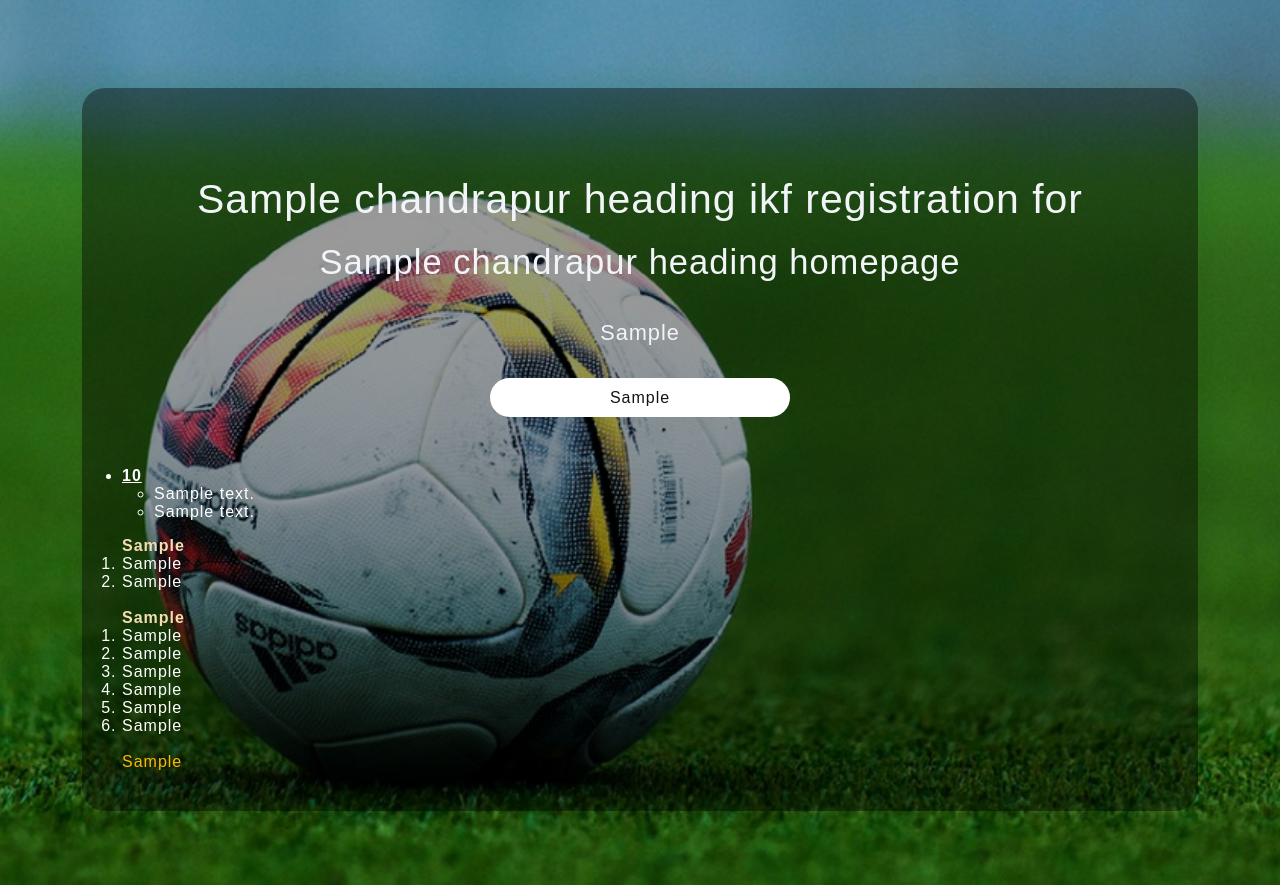
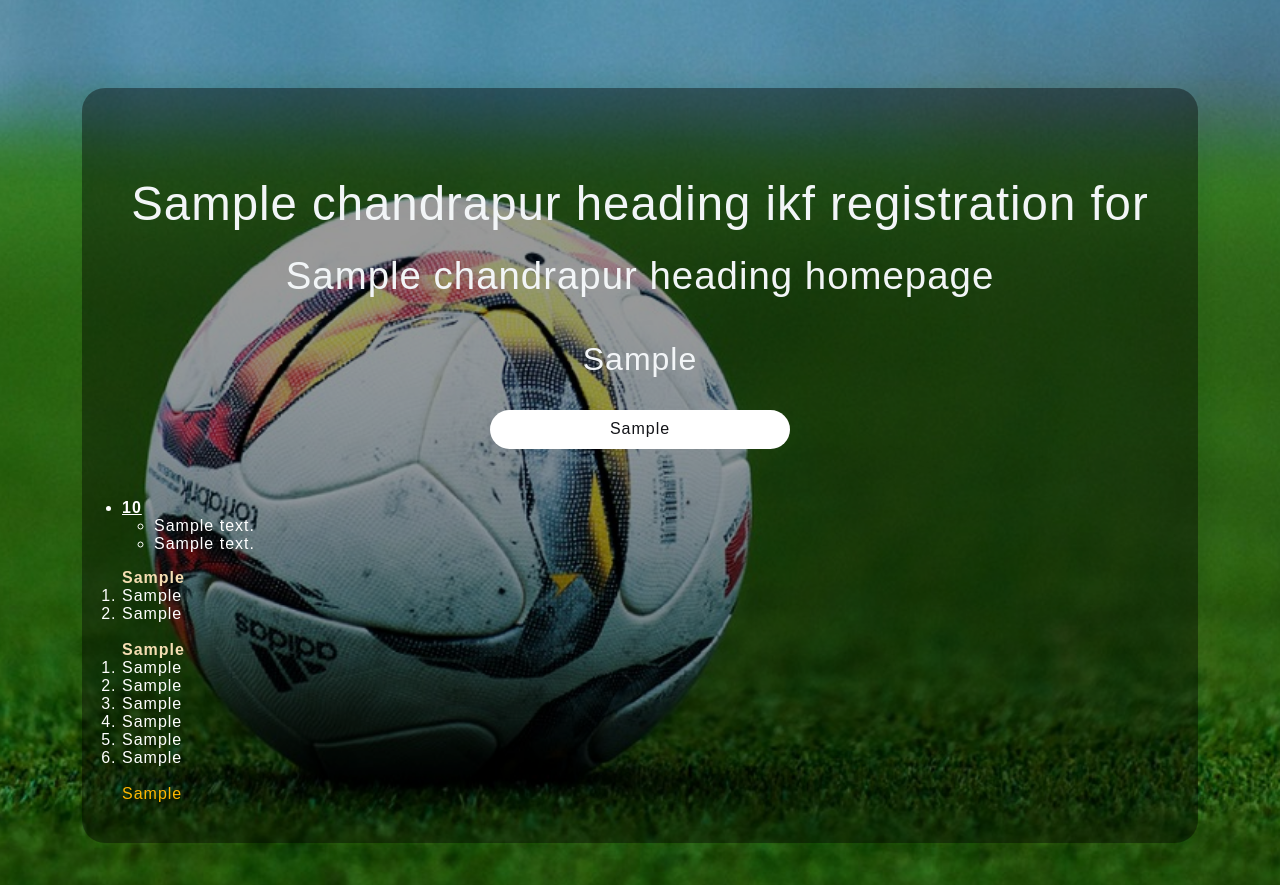
Before and after one commit to Shanukarn11/ikf_without_payment, a Django app: template ikfregistration/registration/templates/navbar.html in a window 1280 px wide. Shown: the part 171-1056 px from the top of the page. Run offline with Django 4.2, Linux system fonts and the light colour scheme; the template is opened without the code that fills it: most values are stand-ins (such as "Sample title", 1, 10 or a date in 2020); parts of the project's set-up code (start-up, migrations or seed data) failed here and were passed over.

Commit message:
chandrapur

```diff
--- a/ikfregistration/registration/templates/navbar.html
+++ b/ikfregistration/registration/templates/navbar.html
@@ -87,12 +87,12 @@
     <form method="post" name="form1" id="form1" class="glass-morphism-container1">
       {% csrf_token %}
       <div class="heading">
-        <div class="title" style="font-size: 3.2vw; margin-bottom: 0.5em">
+        <div class="title" style="font-size: 3.7vw; margin-bottom: 0.5em">
           {{chandrapur_heading_ikf_registration_for}}
 
         </div>
-        <div class="title" style="font-size: 2.7vw; margin-bottom: 1.1em">{{chandrapur_heading_homepage}}</div>
-        <div class="title" style="font-size: 1.7vw">{{only_for_chandrapur}}</div>
+        <div class="title" style="font-size: 3vw; margin-bottom: 1.1em">{{chandrapur_heading_homepage}}</div>
+        <div class="title" style="font-size: 2.5vw">{{only_for_chandrapur}}</div>
         <div style="display: flex; flex-direction: column; margin-top: 2em;max-width: 80%;width: 300px;">
           <button
             class="join-button"
--- a/ikfregistration/registration/templates/player/player.html
+++ b/ikfregistration/registration/templates/player/player.html
@@ -40,7 +40,7 @@
                                             <option value="">{{dropdown_select_gender}} </option>
 
                                             <option value="Male">{{male}}</option>
-                                            <option value="Female">{{female}} </option>
+                                            <!-- <option value="Female">{{female}} </option> -->
                                         </select>
                                     </div>
                                 </div>
```
